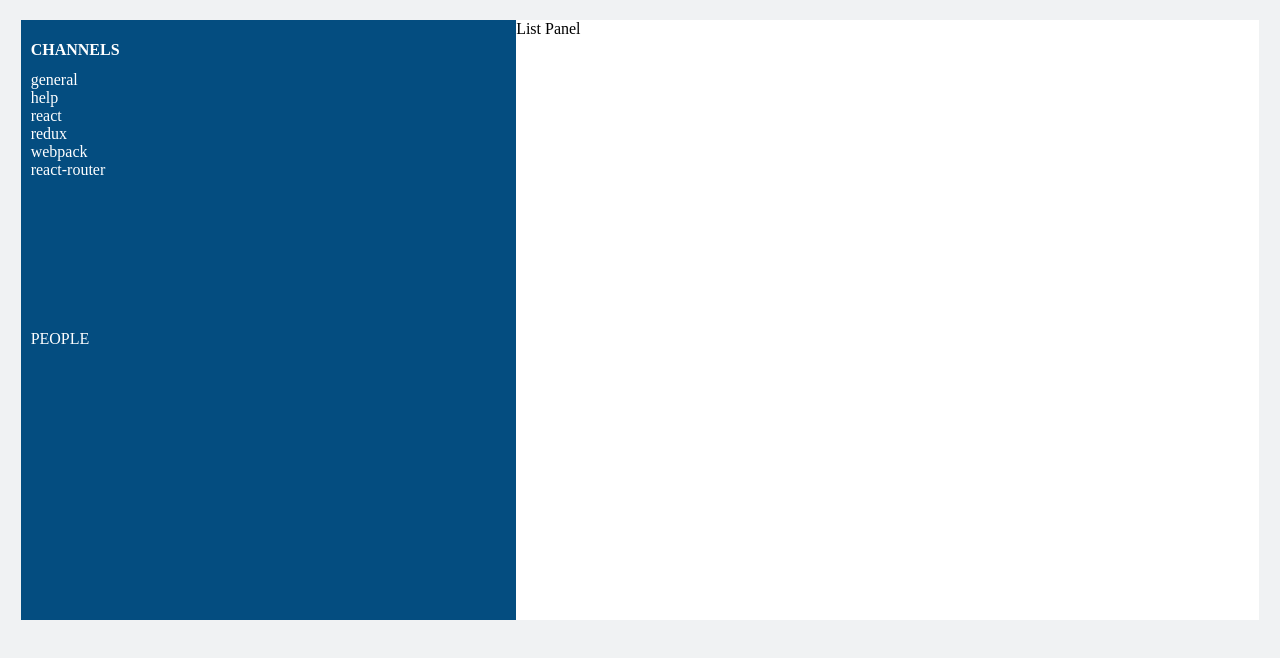
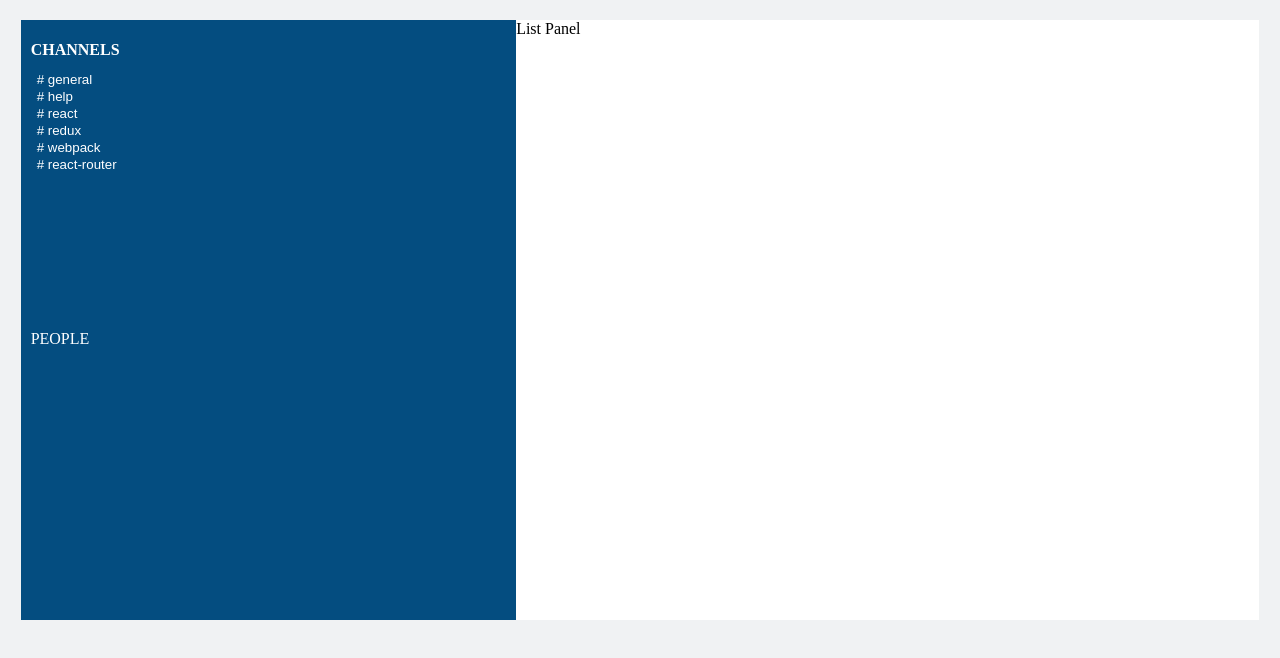
Before and after one commit to strangefish2000/slack-app-remote-2, a React (Create React App) app: page / in a window 1280 px wide. Shown: the top 658 px of the page. Built offline with nearby package versions, Linux system fonts and the light colour scheme.

Commit message:
SEEMS TO WORK

```diff
--- /dev/null
+++ b/src/Channel.js
@@ -0,0 +1,12 @@
+import React from "react";
+import "./channel.css";
+
+const Channel = ({ channel }) => {
+  return (
+    <button className="channel-button" channel={channel}>
+      # {channel.name}
+    </button>
+  );
+};
+
+export default Channel;
--- a/src/ChannelList.js
+++ b/src/ChannelList.js
@@ -1,5 +1,6 @@
 import React from "react";
 import "./channel-list.css";
+import Channel from "./Channel.js";
 
 const ChannelList = ({ channels }) => (
   <div className="channel-list">
@@ -11,8 +12,4 @@ const ChannelList = ({ channels }) => (
   </div>
 );
 
-const Channel = ({ channel }) => {
-  return <div className="channel">{channel.name}</div>;
-};
-
 export default ChannelList;
--- a/src/Slack.js
+++ b/src/Slack.js
@@ -33,6 +33,21 @@ class Slack extends React.Component {
     ]
   };
 
+  setActive = (channel, i) => {
+    this.setState(state => {
+      const channels = state.channels.map((channel, j) => {
+        if (j === i) {
+          return (channel.isActive = true);
+        } else {
+          return channel;
+        }
+      });
+      return {
+        channel
+      };
+    });
+  };
+
   render() {
     let { channels } = this.state;
     return (
--- /dev/null
+++ b/src/channel.css
@@ -0,0 +1,8 @@
+.channel-button {
+  background-color: rgb(4, 77, 128);
+  color: white;
+  display: block;
+  width: 100%;
+  text-align: left;
+  border: none;
+}
```
